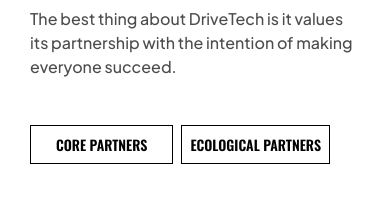
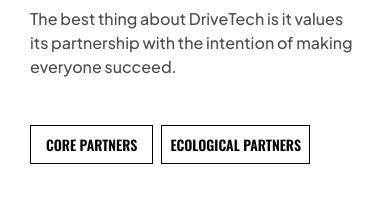
Before and after one commit to AhsanDT/drivetech, a Next.js app: page / in a window 390 px wide. Shown: the part 9220-9435 px from the top of the page. Built offline with nearby package versions, Linux system fonts and the light colour scheme; some icons are missing.

Commit message:
updated code

```diff
--- a/src/components/Home/Partnership.jsx
+++ b/src/components/Home/Partnership.jsx
@@ -22,7 +22,7 @@ const Partnership = ({DATA,className}) => {
         </p>
         <div className="mt-[30px] w-full">
           <ul className="text-[14px] md:text-[16px] font-oswald font-bold gap-x-[8px] flex lg:gap-x-[40px] lg:justify-center items-center">
-            <Link href={"/partnership/core"}><li className={`${route== "/partnership/core" ? "text-white bg-black" : "text-black bg-white hover:text-white  hover:bg-black"} w-full md:w-[208px]  text-center px-[25px] lg:px-[16px] py-[8px] cursor-pointer border border-black`}>
+            <Link href={"/partnership/core"}><li className={`${route== "/partnership/core" ? "text-white bg-black" : "text-black bg-white hover:text-white  hover:bg-black"} w-full md:w-[208px]  text-center px-[15px] lg:px-[16px] py-[8px] cursor-pointer border border-black`}>
               CORE PARTNERS
             </li>
             </Link>
```
